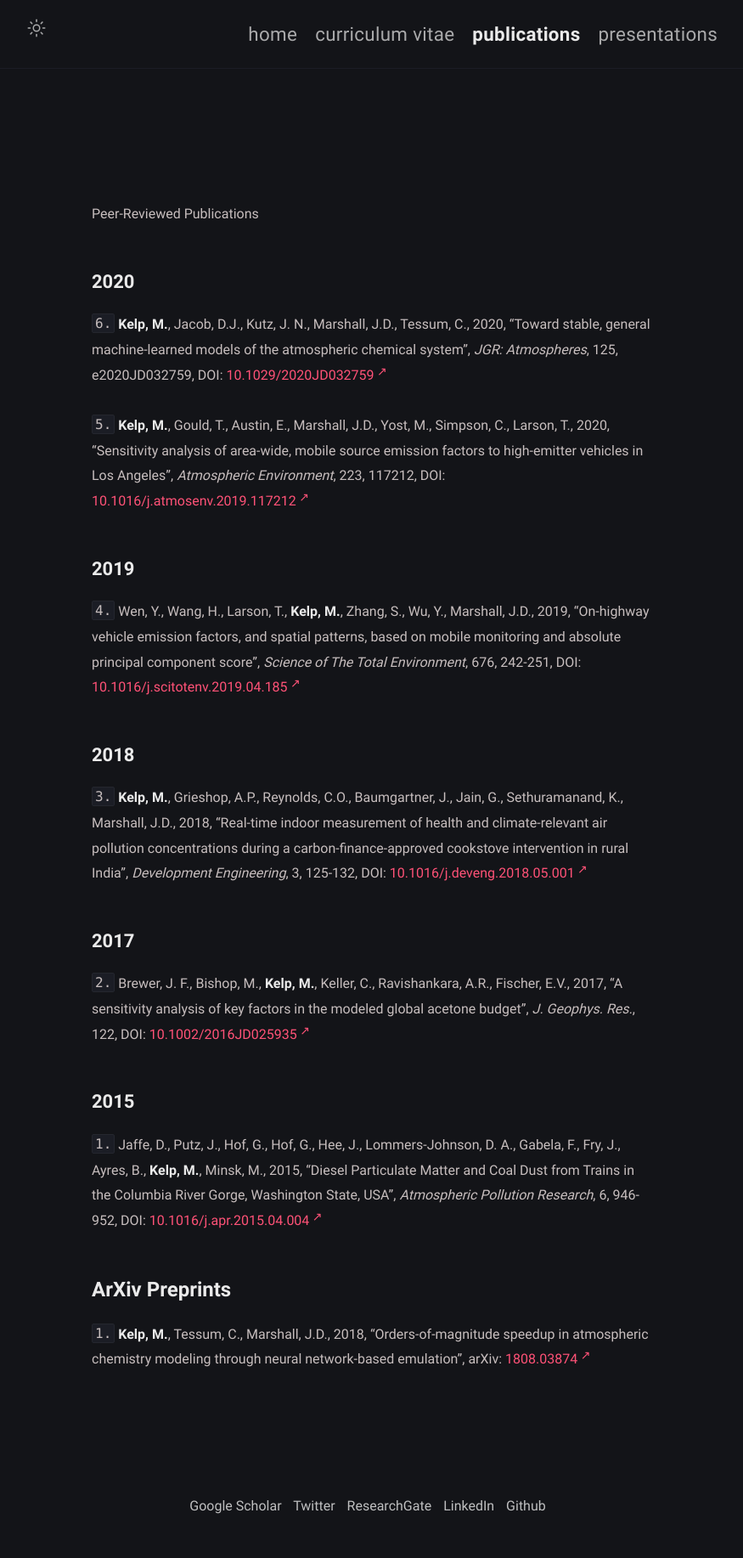
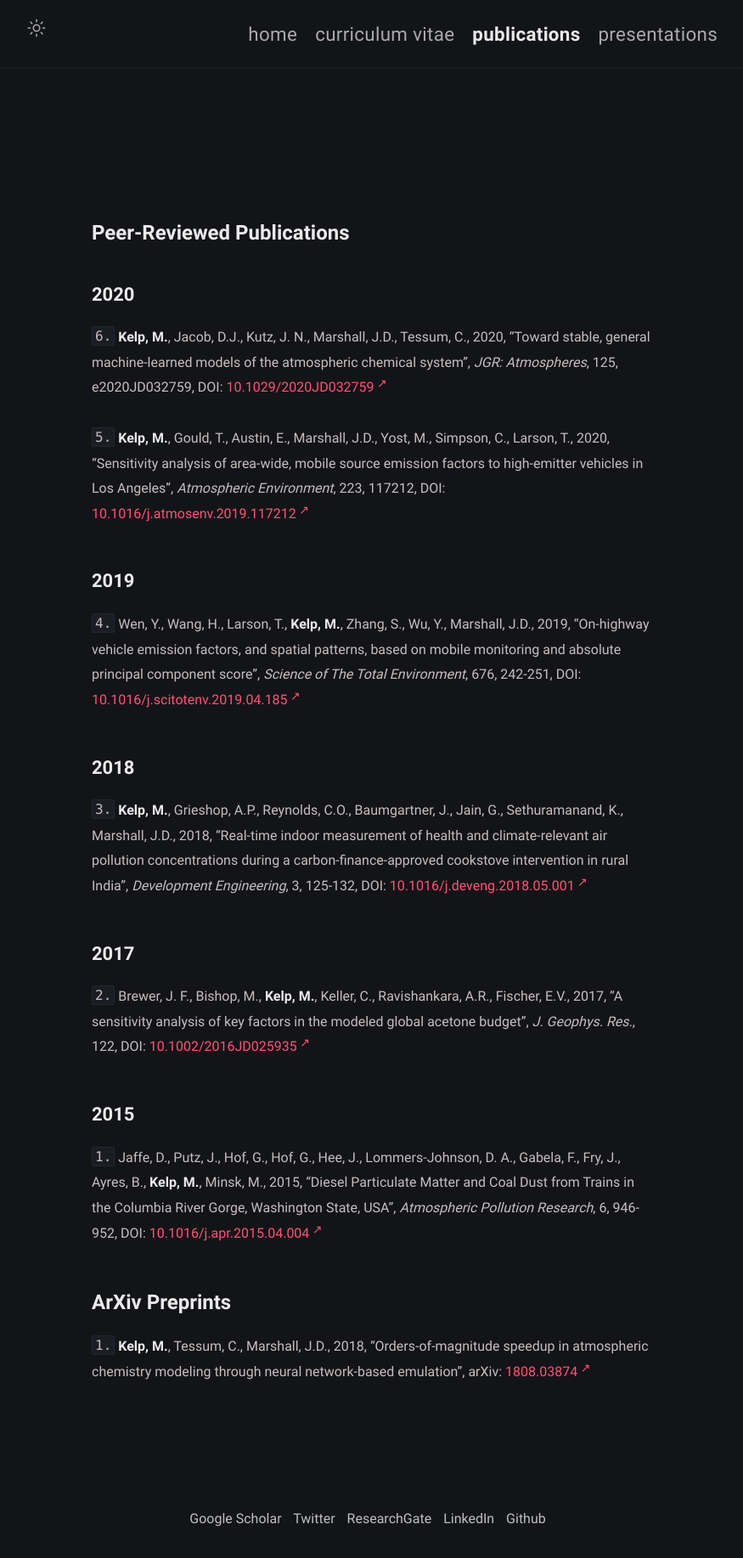
Before and after one commit to mkelp/mkelp.github.io, a Jekyll site: the page built from publications.md, in a window 1280 px wide. Shown: the whole page at 85% size, without its empty margins (202-1077 px from the left). Built offline with Jekyll 4.4.1, drawn with Linux system fonts in a browser that asks for light colours.

Commit message:
pubs page 4

```diff
--- a/publications.md
+++ b/publications.md
@@ -6,7 +6,7 @@ excerpt: Makoto Kelp publications
 comments: false
 ---
 
-Peer-Reviewed Publications
+# Peer-Reviewed Publications
 
 ## **2020**
 
```
